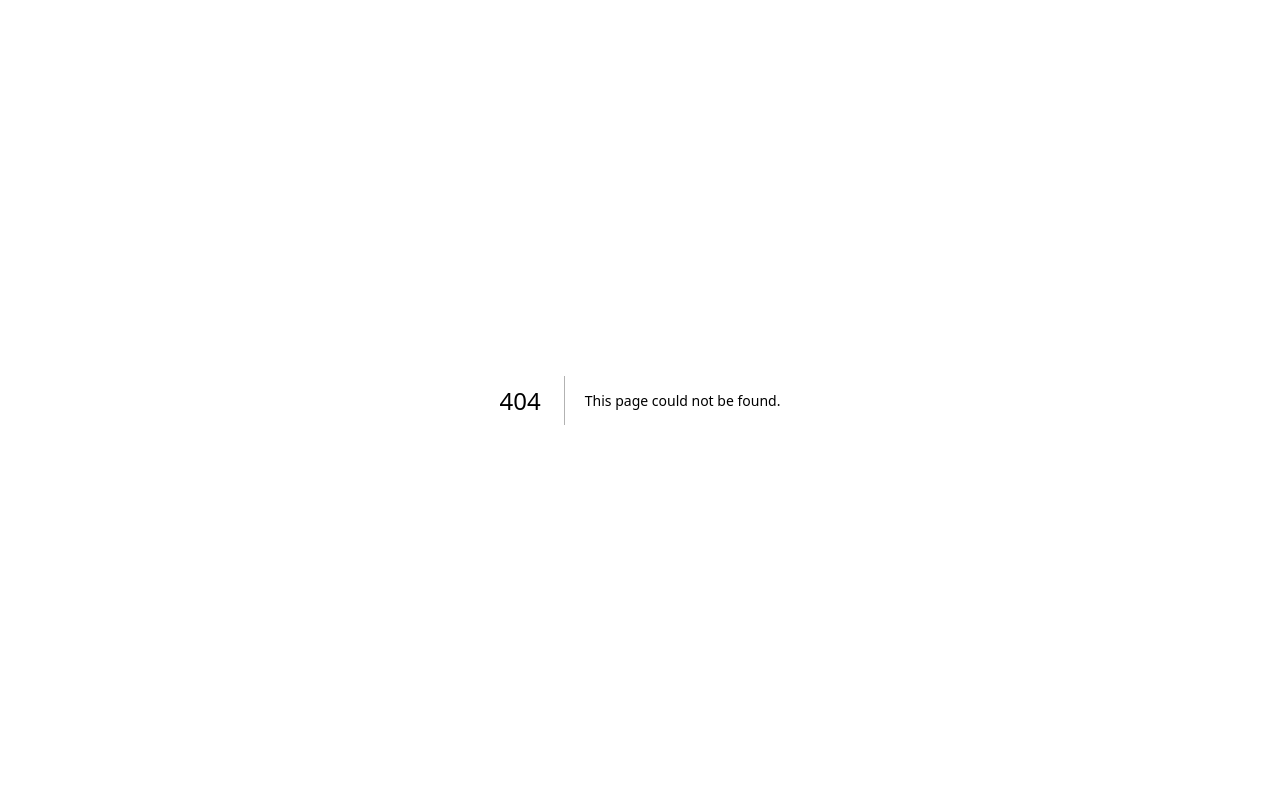
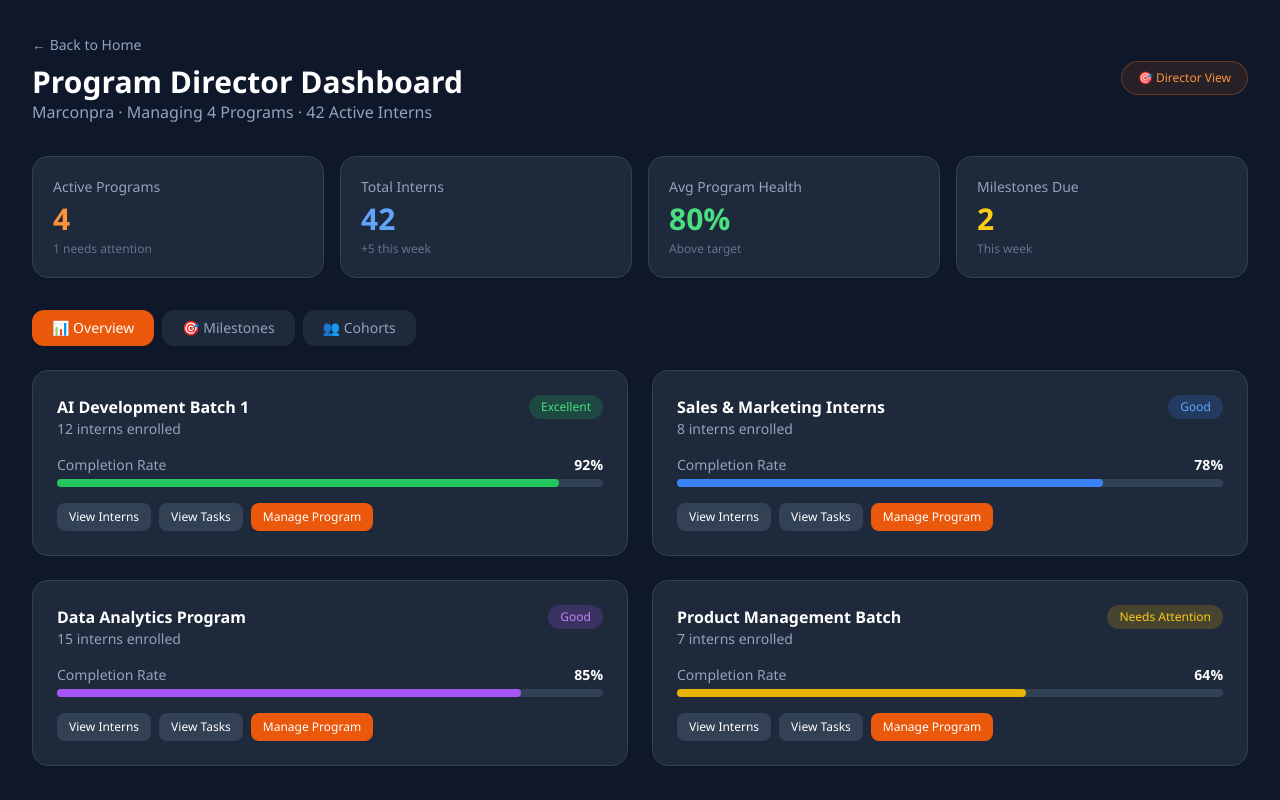
Before and after one commit to sunil3659/marconpra-ipms, a Next.js app: page /dashboard/director in a window 1280 px wide. Before the commit this address had no page. Built offline with nearby package versions, Linux system fonts and the light colour scheme.

Commit message:
Add Director dashboard and update landing page

```diff
--- /dev/null
+++ b/app/dashboard/director/page.tsx
@@ -0,0 +1,185 @@
+'use client'
+import { useState } from 'react'
+import Link from 'next/link'
+
+const programs = [
+  { name: 'AI Development Batch 1', interns: 12, completion: 92, health: 'Excellent', color: 'green' },
+  { name: 'Sales & Marketing Interns', interns: 8, completion: 78, health: 'Good', color: 'blue' },
+  { name: 'Data Analytics Program', interns: 15, completion: 85, health: 'Good', color: 'purple' },
+  { name: 'Product Management Batch', interns: 7, completion: 64, health: 'Needs Attention', color: 'yellow' },
+]
+
+const milestones = [
+  { title: 'Week 4 Review', date: 'Mar 30', status: 'Due Soon', color: 'yellow' },
+  { title: 'Mid-term Evaluation', date: 'Apr 1', status: 'Upcoming', color: 'blue' },
+  { title: 'Project Submissions', date: 'Apr 15', status: 'Upcoming', color: 'blue' },
+  { title: 'Final Presentation', date: 'Apr 30', status: 'Upcoming', color: 'purple' },
+]
+
+export default function DirectorDashboard() {
+  const [activeTab, setActiveTab] = useState('overview')
+
+  return (
+    <main className="min-h-screen bg-[#0f172a] p-8">
+
+      {/* Header */}
+      <div className="flex items-center justify-between mb-8">
+        <div>
+          <Link href="/" className="text-slate-400 text-sm hover:text-white">← Back to Home</Link>
+          <h1 className="text-3xl font-bold text-white mt-2">Program Director Dashboard</h1>
+          <p className="text-slate-400">Marconpra · Managing 4 Programs · 42 Active Interns</p>
+        </div>
+        <div className="bg-orange-500/10 border border-orange-500/30 text-orange-400 text-xs px-4 py-2 rounded-full">
+          🎯 Director View
+        </div>
+      </div>
+
+      {/* Stats */}
+      <div className="grid grid-cols-2 md:grid-cols-4 gap-4 mb-8">
+        {[
+          { label: 'Active Programs', value: '4', sub: '1 needs attention', color: 'text-orange-400' },
+          { label: 'Total Interns', value: '42', sub: '+5 this week', color: 'text-blue-400' },
+          { label: 'Avg Program Health', value: '80%', sub: 'Above target', color: 'text-green-400' },
+          { label: 'Milestones Due', value: '2', sub: 'This week', color: 'text-yellow-400' },
+        ].map((s) => (
+          <div key={s.label} className="bg-[#1e293b] border border-slate-700 rounded-2xl p-5">
+            <p className="text-slate-400 text-sm mb-1">{s.label}</p>
+            <p className={`text-3xl font-bold ${s.color} mb-1`}>{s.value}</p>
+            <p className="text-slate-500 text-xs">{s.sub}</p>
+          </div>
+        ))}
+      </div>
+
+      {/* Tabs */}
+      <div className="flex gap-2 mb-6">
+        {['overview', 'milestones', 'cohorts'].map((tab) => (
+          <button
+            key={tab}
+            onClick={() => setActiveTab(tab)}
+            className={`px-5 py-2 rounded-xl text-sm font-medium capitalize transition-all ${
+              activeTab === tab
+                ? 'bg-orange-600 text-white'
+                : 'bg-[#1e293b] text-slate-400 hover:text-white'
+            }`}
+          >
+            {tab === 'overview' ? '📊 Overview' : tab === 'milestones' ? '🎯 Milestones' : '👥 Cohorts'}
+          </button>
+        ))}
+      </div>
+
+      {/* Overview Tab */}
+      {activeTab === 'overview' && (
+        <div className="grid grid-cols-1 md:grid-cols-2 gap-6">
+          {programs.map((program) => (
+            <div key={program.name} className="bg-[#1e293b] border border-slate-700 rounded-2xl p-6">
+              <div className="flex justify-between items-start mb-4">
+                <div>
+                  <h3 className="text-white font-bold">{program.name}</h3>
+                  <p className="text-slate-400 text-sm">{program.interns} interns enrolled</p>
+                </div>
+                <span className={`text-xs px-3 py-1 rounded-full ${
+                  program.color === 'green' ? 'bg-green-500/20 text-green-400' :
+                  program.color === 'blue' ? 'bg-blue-500/20 text-blue-400' :
+                  program.color === 'purple' ? 'bg-purple-500/20 text-purple-400' :
+                  'bg-yellow-500/20 text-yellow-400'
+                }`}>
+                  {program.health}
+                </span>
+              </div>
+              <div className="mb-2">
+                <div className="flex justify-between mb-1">
+                  <span className="text-slate-400 text-sm">Completion Rate</span>
+                  <span className="text-white font-bold text-sm">{program.completion}%</span>
+                </div>
+                <div className="w-full bg-slate-700 rounded-full h-2">
+                  <div
+                    className={`h-2 rounded-full ${
+                      program.color === 'green' ? 'bg-green-500' :
+                      program.color === 'blue' ? 'bg-blue-500' :
+                      program.color === 'purple' ? 'bg-purple-500' :
+                      'bg-yellow-500'
+                    }`}
+                    style={{ width: `${program.completion}%` }}
+                  ></div>
+                </div>
+              </div>
+              <div className="flex gap-2 mt-4">
+                <button className="bg-slate-700 hover:bg-slate-600 text-white px-3 py-1.5 rounded-lg text-xs">
+                  View Interns
+                </button>
+                <button className="bg-slate-700 hover:bg-slate-600 text-white px-3 py-1.5 rounded-lg text-xs">
+                  View Tasks
+                </button>
+                <button className="bg-orange-600 hover:bg-orange-700 text-white px-3 py-1.5 rounded-lg text-xs">
+                  Manage Program
+                </button>
+              </div>
+            </div>
+          ))}
+        </div>
+      )}
+
+      {/* Milestones Tab */}
+      {activeTab === 'milestones' && (
+        <div className="bg-[#1e293b] border border-slate-700 rounded-2xl p-6">
+          <h2 className="text-white font-bold text-lg mb-4">Program Milestones</h2>
+          {milestones.map((m) => (
+            <div key={m.title} className="flex items-center justify-between p-4 bg-[#0f172a] rounded-xl mb-3">
+              <div className="flex items-center gap-4">
+                <div className={`w-3 h-3 rounded-full ${
+                  m.color === 'yellow' ? 'bg-yellow-400' :
+                  m.color === 'blue' ? 'bg-blue-400' :
+                  'bg-purple-400'
+                }`}></div>
+                <div>
+                  <p className="text-white font-medium">{m.title}</p>
+                  <p className="text-slate-400 text-xs">Due: {m.date}</p>
+                </div>
+              </div>
+              <span className={`text-xs px-3 py-1 rounded-full ${
+                m.color === 'yellow' ? 'bg-yellow-500/20 text-yellow-400' :
+                m.color === 'blue' ? 'bg-blue-500/20 text-blue-400' :
+                'bg-purple-500/20 text-purple-400'
+              }`}>
+                {m.status}
+              </span>
+            </div>
+          ))}
+        </div>
+      )}
+
+      {/* Cohorts Tab */}
+      {activeTab === 'cohorts' && (
+        <div className="bg-[#1e293b] border border-slate-700 rounded-2xl p-6">
+          <h2 className="text-white font-bold text-lg mb-4">Cohort Management</h2>
+          {[
+            { name: 'Batch 1', start: 'Mar 1', end: 'Apr 30', interns: 12, status: 'Active' },
+            { name: 'Batch 2', start: 'Apr 1', end: 'May 31', interns: 8, status: 'Enrolling' },
+            { name: 'Batch 3', start: 'May 1', end: 'Jun 30', interns: 0, status: 'Planning' },
+          ].map((cohort) => (
+            <div key={cohort.name} className="flex items-center justify-between p-4 bg-[#0f172a] rounded-xl mb-3">
+              <div>
+                <p className="text-white font-bold">{cohort.name}</p>
+                <p className="text-slate-400 text-xs">{cohort.start} → {cohort.end}</p>
+                <p className="text-slate-500 text-xs">{cohort.interns} interns</p>
+              </div>
+              <div className="flex items-center gap-3">
+                <span className={`text-xs px-3 py-1 rounded-full ${
+                  cohort.status === 'Active' ? 'bg-green-500/20 text-green-400' :
+                  cohort.status === 'Enrolling' ? 'bg-blue-500/20 text-blue-400' :
+                  'bg-slate-500/20 text-slate-400'
+                }`}>
+                  {cohort.status}
+                </span>
+                <button className="bg-orange-600 hover:bg-orange-700 text-white px-3 py-1.5 rounded-lg text-xs">
+                  Manage
+                </button>
+              </div>
+            </div>
+          ))}
+        </div>
+      )}
+
+    </main>
+  )
+}
--- a/app/page.tsx
+++ b/app/page.tsx
@@ -18,8 +18,8 @@ export default function Home() {
         </p>
       </div>
 
-      {/* Role Cards */}
-      <div className="grid grid-cols-1 md:grid-cols-3 gap-6 w-full max-w-4xl mb-12">
+      {/* Role Cards — 4 roles */}
+      <div className="grid grid-cols-1 md:grid-cols-2 lg:grid-cols-4 gap-6 w-full max-w-5xl mb-12">
 
         <Link href="/dashboard/ceo">
           <div className="bg-[#1e293b] border border-slate-700 hover:border-blue-500 rounded-2xl p-6 cursor-pointer transition-all hover:scale-105">
@@ -27,6 +27,15 @@ export default function Home() {
             <h2 className="text-white font-bold text-lg mb-2">CEO Dashboard</h2>
             <p className="text-slate-400 text-sm">Organisation-wide overview, AI executive summaries, program health scores</p>
             <div className="mt-4 text-blue-400 text-sm font-medium">Enter as CEO →</div>
+          </div>
+        </Link>
+
+        <Link href="/dashboard/director">
+          <div className="bg-[#1e293b] border border-slate-700 hover:border-orange-500 rounded-2xl p-6 cursor-pointer transition-all hover:scale-105">
+            <div className="text-3xl mb-3">🎯</div>
+            <h2 className="text-white font-bold text-lg mb-2">Program Director</h2>
+            <p className="text-slate-400 text-sm">Manage programs, cohorts, milestones and intern enrollments</p>
+            <div className="mt-4 text-orange-400 text-sm font-medium">Enter as Director →</div>
           </div>
         </Link>
 
@@ -50,10 +59,25 @@ export default function Home() {
 
       </div>
 
+      {/* Stats Bar */}
+      <div className="grid grid-cols-2 md:grid-cols-4 gap-4 w-full max-w-5xl mb-8">
+        {[
+          { value: '47', label: 'Active Interns' },
+          { value: '4', label: 'Programs Running' },
+          { value: '84%', label: 'Avg Attendance' },
+          { value: '91%', label: 'Completion Rate' },
+        ].map((stat) => (
+          <div key={stat.label} className="bg-[#1e293b] border border-slate-700 rounded-xl p-4 text-center">
+            <p className="text-2xl font-bold text-white">{stat.value}</p>
+            <p className="text-slate-400 text-xs mt-1">{stat.label}</p>
+          </div>
+        ))}
+      </div>
+
       {/* AI Badge */}
       <div className="flex items-center gap-3 bg-[#1e293b] border border-slate-700 rounded-full px-6 py-3">
         <span className="text-pink-400">🤖</span>
-        <span className="text-slate-300 text-sm">Powered by Google Gemini AI — Live evaluation narratives, CEO summaries & risk detection</span>
+        <span className="text-slate-300 text-sm">Powered by AI — Live evaluation narratives, CEO summaries & risk detection</span>
       </div>
 
     </main>
```
